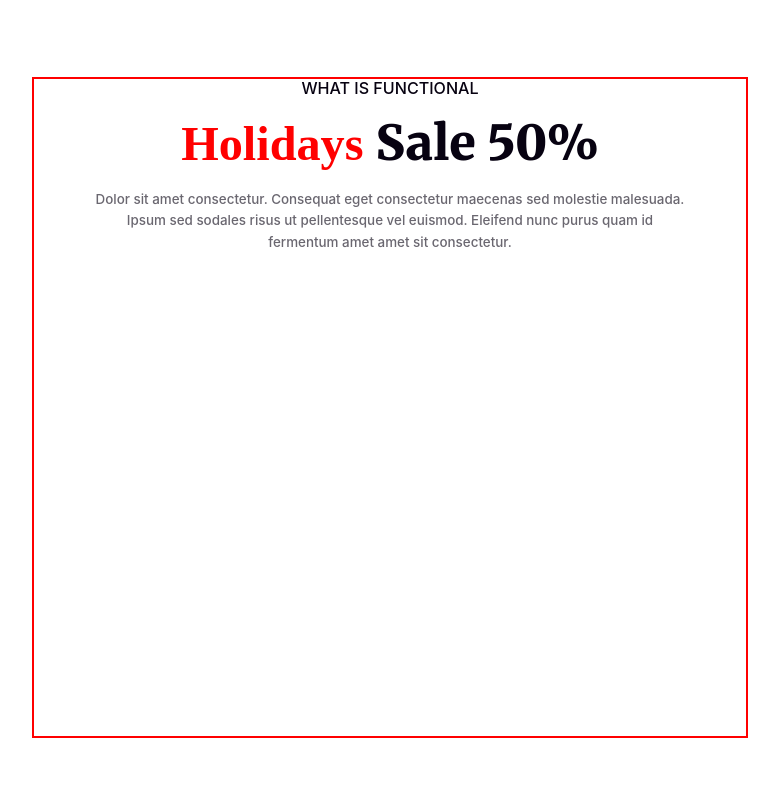
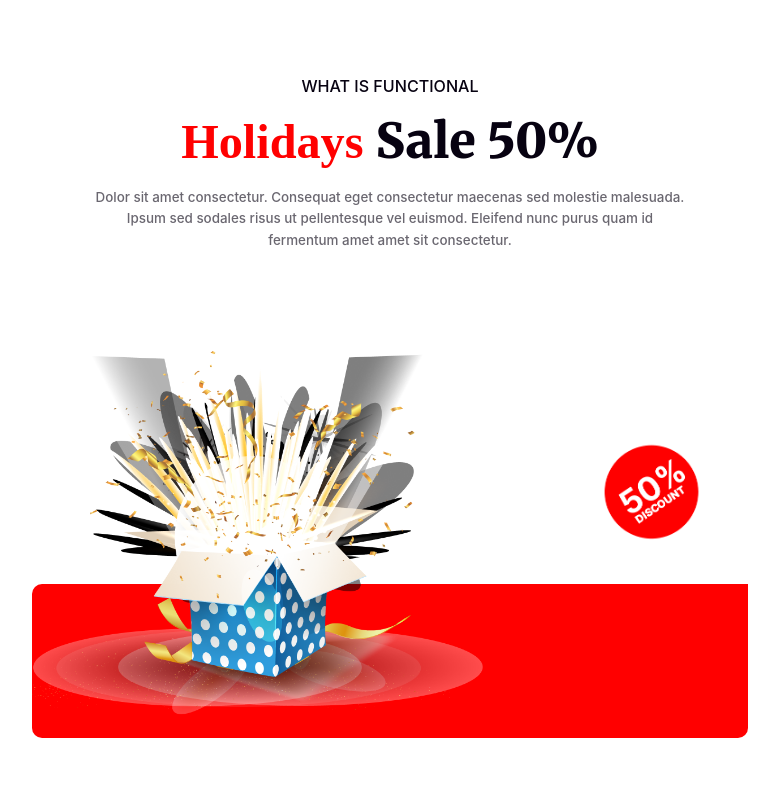
Before and after one commit to fnhnaf/Happy-New-year-Project-2, a plain HTML site: page index.html in a window 1280 px wide. Shown: the part 2401-3198 px from the top of the page, without its empty margins (250-1029 px from the left). Drawn offline with Linux system fonts and the light colour scheme.

Commit message:
update section

```diff
--- a/index.html
+++ b/index.html
@@ -106,6 +106,17 @@
         </div>
         <!---End of Top sale headeing title-->
         <!--- Bottom Image -->
+        <div class="image-container">
+          <div class="image-child">
+            <div class="left-image">
+              <img src="./images/Group 75.png" alt="" />
+            </div>
+            <div class="right-image">
+              <img src="./images/Group 44.png" alt="" />
+            </div>
+          </div>
+          <div class="solid-color"></div>
+        </div>
         <!---End of Bottom Image -->
       </section>
       <!---End of Holidays Sale  Section-->
--- a/stylescolor/style.css
+++ b/stylescolor/style.css
@@ -281,11 +281,11 @@ happy-new-year-offer-Styles
   width: 93.8px;
 }
 /*
-Holidays Sale  Section*/
+Holidays Sale  Section
+*/
 .holidays-sale-container {
   max-width: 715.56px;
   height: 660.66px;
-  border: 2px solid red;
   margin: 80.4px auto;
 }
 .holidays-child-top-container {
@@ -322,3 +322,43 @@ Holidays Sale  Section*/
   text-align: center;
   padding: 0 60px;
 }
+.holidays-sale-container .image-container {
+  max-width: 100%;
+  height: 443.5869px;
+  margin-top: 42.88px;
+  position: relative;
+}
+.image-container .image-child {
+  display: flex;
+  flex-direction: row;
+  align-items: center;
+  position: relative;
+}
+.image-container .left-image {
+  width: 70%;
+  height: 443.5869px;
+  z-index: 1;
+  position: absolute;
+  top: 56.2856px;
+}
+.image-container .left-image img {
+  width: 90%;
+}
+.image-container .right-image {
+  width: 138.5828px;
+  height: 138.5828px;
+  position: absolute;
+  right: 27.0077px;
+  top: 128.59px;
+}
+.image-container .right-image img {
+  width: 100%;
+}
+.image-container .solid-color {
+  width: 100%;
+  height: 153.43px;
+  border-radius: 10px 0px 10px 10px;
+  background: rgb(255, 0, 0);
+  position: absolute;
+  bottom: 0;
+}
```
